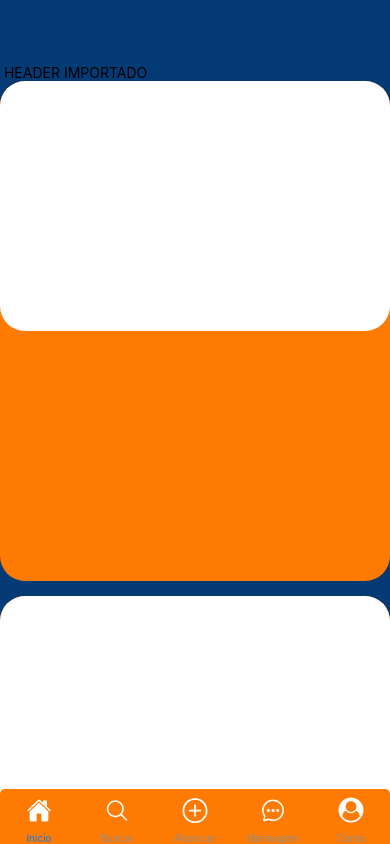
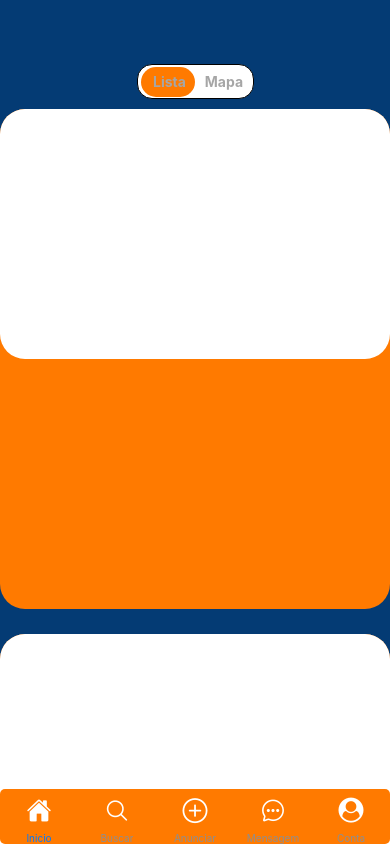
Before and after one commit to CarlosAmaralCM/App-Expo-FMF, a React Native app: screen /Inicio in a window 390 px wide. Built offline with nearby package versions, Linux system fonts and the light colour scheme.

Commit message:
botao switch map adicionado

```diff
--- a/src/pages/Home/index.js
+++ b/src/pages/Home/index.js
@@ -1,13 +1,41 @@
 import { StatusBar } from 'expo-status-bar';
-import { Button, StyleSheet, Text, View, Image, ScrollView } from 'react-native';
+import { Button, StyleSheet, Text, View, Image, ScrollView, TouchableOpacity } from 'react-native';
+import { useState } from 'react';
 import Header from '../../components/Header'
 
+const statusBarHeight = StatusBar.currentHeight ? StatusBar.currentHeight + 55 : 64;
+
 export default function Home() {
+  const [selectedTab, setSelectedTab]=useState(0);
   return (
     <ScrollView  style={styles.container}>
-      <View>
-          <Header>
-          </Header>
+      <View style={styles.header}>
+        <View style={styles.subHeader}>
+          <View style={styles.switch}>
+            <TouchableOpacity style={{width: '50%',
+            height: 30,
+            backgroundColor: selectedTab == 0 ? '#FF7A00' : 'white',
+            borderRadius: 15,
+            justifyContent: 'center',
+            alignItems: 'center'}}
+            onPress={() => {
+              setSelectedTab(0);
+            }}>
+              <Text style={styles.subCent}> Lista</Text>
+            </TouchableOpacity>
+            <TouchableOpacity style={{width: '50%',
+            height: 30,
+            backgroundColor: selectedTab == 1 ? '#FF7A00' : 'white',
+            borderRadius: 15,
+            justifyContent: 'center',
+            alignItems: 'center'}}
+            onPress={() => {
+              setSelectedTab(1);
+            }}>
+              <Text style={styles.subCent}> Mapa</Text>
+            </TouchableOpacity>
+          </View>
+        </View>
       </View>
 
       <View style={styles.subContainer}>
@@ -54,10 +82,11 @@ const styles = StyleSheet.create({
   },
   subCent: {
     fontSize:14,
-    //fontWeight: 'bold',
+    fontWeight: 'bold',
     color: '#A6A6A6'
   },
   subContainer: {
+    paddingTop: 10,
     alignSelf:'center',
     flex:1,
     width: '100%',
@@ -79,5 +108,44 @@ const styles = StyleSheet.create({
     height: 500,
     backgroundColor:'#FF7A00'
   },
+  header:{
+    backgroundColor: '#043B74',
+    paddingTop: statusBarHeight,
+    //alignItems: 'center',
+    //justifyContent: 'center'
+  },
+  subHeader:{
+    flex:1,
+    justifyContent: 'center',
+    alignItems: 'center',
+  },
+  switch:{
+    width:'30%',
+    height: 35,
+    borderWidth: 0.5,
+    backgroundColor: '#FFFFFF',
+    borderRadius: 15,
+    flexDirection:'row',
+    alignItems: 'center',
+    paddingLeft: 3,
+    paddingRight: 3,
+
+  },
+  /*touch1:{
+    width: '50%',
+    height: 60,
+    backgroundColor: selectedTab == 0 ? 'blue' : 'white',
+    borderRadius: 15,
+    justifyContent: 'center',
+    alignItems: 'center',
+  },
+  touch2:{
+    width: '50%',
+    height: 60,
+    backgroundColor: selectedTab == 1 ? 'white' : 'blue',
+    borderRadius: 15,
+    justifyContent: 'center',
+    alignItems: 'center',
+  }, */
 
 });
```
Also changed, not shown: package.json (+5 -2 lines), 1 other file (tests, documents, lock files or other folders).
